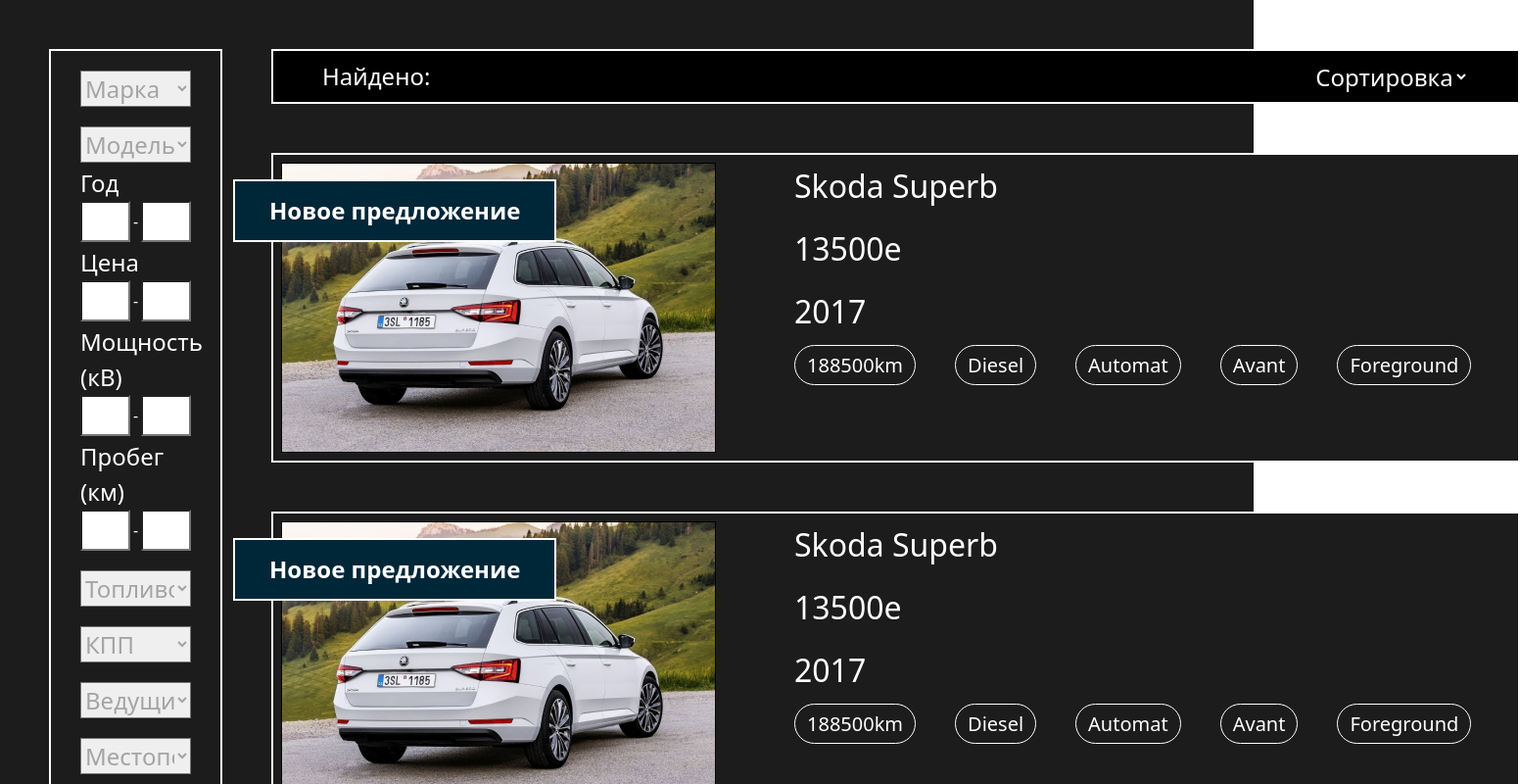
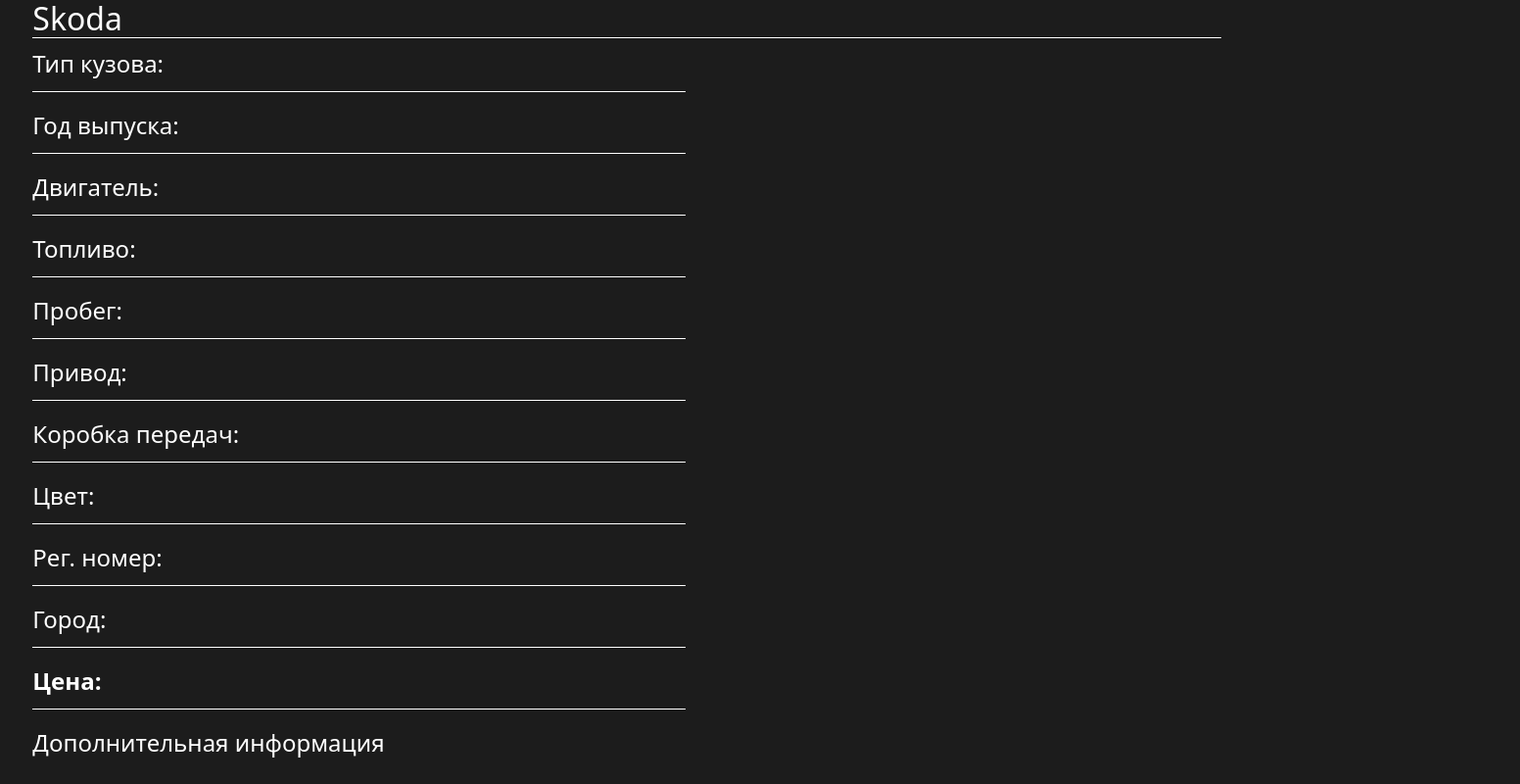
Before and after one commit to Gleksynian/Loputoo, a React (Create React App) app: page /cardetails/1 in a window 1280 px wide. Shown: the part 100-900 px from the top of the page at 98% size, 1552 px wide, since content can reach past the window. Built offline with nearby package versions, Linux system fonts and the light colour scheme.

Commit message:
Create details

```diff
--- a/package.json
+++ b/package.json
@@ -10,6 +10,7 @@
     "react": "^18.2.0",
     "react-bootstrap": "^2.10.2",
     "react-dom": "^18.2.0",
+    "react-router-dom": "^6.22.3",
     "react-scripts": "5.0.1",
     "web-vitals": "^2.1.4"
   },
--- a/src/App.css
+++ b/src/App.css
@@ -2,6 +2,9 @@
   text-align: center;
 }
 
+body {
+    background-color: #1C1C1C;
+}
 
 header {
     display: flex;
@@ -54,7 +57,6 @@ header ul li {
     max-width: 45%;
 }
 .main-div {
-    background-color: #1C1C1C;
     display: flex;
     flex-direction: row;
     padding: 50px 0px;
@@ -154,6 +156,10 @@ header ul li {
 label {
     font-size: 24px;
 }
+.cardList>a {
+    text-decoration: none;
+}
+
 .cardList {
     margin-top: 50px;
 }
--- a/src/App.js
+++ b/src/App.js
@@ -3,12 +3,18 @@ import 'bootstrap/dist/css/bootstrap.min.css'
 import './App.css'
 import Header from './components/Header'
 import Main from './components/Main'
+import Details from './components/Details'
+import {BrowserRouter as Router, Routes, Route} from 'react-router-dom';
 
 function App() {
     return (
     <>
-        <Header/>
-        <Main/>
+    <Router>
+			<Routes>
+				<Route path="/" element={<Main/>} />
+				<Route path="/cardetails/:id" element={<Details/>} />
+            </Routes>
+	</Router>
     </>
     )
 }
--- /dev/null
+++ b/src/components/Details.js
@@ -0,0 +1,36 @@
+import React from 'react'
+import '../details.css'
+import '../App.css'
+import Header from './Header.js'
+import { useParams } from 'react-router-dom'
+
+function Details() {
+    const {id} = useParams()
+    return (
+        <div>
+            <Header/>
+            <div className='details'>
+                <h2>Skoda</h2>
+                <div>
+                    <div className='carInfo'>
+                        <p>Тип кузова: </p>
+                        <p>Год выпуска: </p>
+                        <p>Двигатель: </p>
+                        <p>Топливо: </p>
+                        <p>Пробег: </p>
+                        <p>Привод: </p>
+                        <p>Коробка передач: </p>
+                        <p>Цвет: </p>
+                        <p>Рег. номер: </p>
+                        <p>Город: </p>
+                        <p className='priceStyle'>Цена: </p>
+                        <p className='additionalInfo'>Дополнительная информация</p>
+                        <p className='additionalInfoText'>Lorem ipsum dolor sit amet, consectetur adipiscing elit. Quisque finibus, augue non euismod condimentum, velit enim faucibus felis, nec volutpat turpis dolor ac dolor. Aliquam vel venenatis magna, quis posuere magna. Integer sollicitudin turpis quis velit fringilla iaculis. Vestibulum vitae nibh lobortis, gravida tortor sit amet, auctor dolor.</p>
+                    </div>
+                </div>
+            </div>
+        </div>
+    )
+}
+
+export default Details
--- a/src/components/Main.js
+++ b/src/components/Main.js
@@ -1,5 +1,6 @@
 import React, { useState } from 'react'
 import car from "../assets/car.png"
+import Header from './Header.js';
 
 function Main() {
     const [select, setSelect] = useState("#00000050");
@@ -15,16 +16,18 @@ function Main() {
     }
 
     return (
+        <>
+        <Header/>
         <div className='main-div'>
             <aside className='search-aside'>
                 <form>
-                    <select onChange={(e) => { handler(e) }} style={{ color: select}}>
+                    <select onChange={(e) => { handler(e) }} style={{ color: select }}>
                         <option value={0}>Марка</option>
                         <option value={1}>BMW</option>
                         <option value={2}>Volkswagen</option>
                         <option value={3}>Audi</option>
                     </select>
-                    <select onChange={(e) => { handler(e) }} style={{ color: select}}>
+                    <select onChange={(e) => { handler(e) }} style={{ color: select }}>
                         <option>Модель</option>
                         <option>530</option>
                         <option>Golf</option>
@@ -62,24 +65,24 @@ function Main() {
                             <input type='number'></input>
                         </div>
                     </div>
-                    <select onChange={(e) => { handler(e) }} style={{ color: select}} className='fuel-select'>
+                    <select onChange={(e) => { handler(e) }} style={{ color: select }} className='fuel-select'>
                         <option>Топливо</option>
                         <option>Дизель</option>
                         <option>Бензин</option>
                         <option>Электричество</option>
                     </select>
-                    <select onChange={(e) => { handler(e) }} style={{ color: select}}>
+                    <select onChange={(e) => { handler(e) }} style={{ color: select }}>
                         <option>КПП</option>
                         <option>Автомат</option>
                         <option>Механическая коробка передач</option>
                     </select>
-                    <select onChange={(e) => { handler(e) }} style={{ color: select}}>
+                    <select onChange={(e) => { handler(e) }} style={{ color: select }}>
                         <option>Ведущие колеса</option>
                         <option>Задние ведущие</option>
                         <option>Передние ведущие</option>
                         <option>4x4</option>
                     </select>
-                    <select onChange={(e) => { handler(e) }} style={{ color: select}}>
+                    <select onChange={(e) => { handler(e) }} style={{ color: select }}>
                         <option>Местоположение</option>
                         <option>Кохтла-Ярве</option>
                         <option>Таллинн</option>
@@ -120,6 +123,7 @@ function Main() {
                     </div>
                 </div>
                 <div className='cardList'>
+                    <a href='/cardetails/2'>
                         <div className='card'>
                             <span className='newOffer'>
                                 Новое предложение
@@ -140,9 +144,11 @@ function Main() {
                                 </div>
                             </div>
                         </div>
+                    </a>
                 </div>
             </div>
         </div>
+        </>
     )
 }
 
--- /dev/null
+++ b/src/details.css
@@ -0,0 +1,37 @@
+.details {
+    width: 94.79166666666667%;
+    margin: 0 auto;
+}
+
+.details h2 {
+    font-size: 32px;
+    color: #fff;
+    font-weight: 500px;
+    border-bottom: 1px solid #fff;
+}
+
+.details p {
+    color: #fff;
+    font-size: 24px;
+    border-bottom: 1px solid #fff;
+    padding-bottom: 10px;
+}
+
+.details .carInfo {
+    width: 54.94505494505495%;
+}
+
+.priceStyle {
+    font-weight: bold;
+}
+
+.details .additionalInfo{
+border: none;
+}
+
+.details .additionalInfoText {
+    text-align: justify;
+    align-items: center;
+    border: 2px solid #fff;
+    padding: 3px 5px;
+}
```
Also changed, not shown: 1 other file (tests, documents, lock files or other folders). Lines whose indentation alone changed are shown as unchanged.
